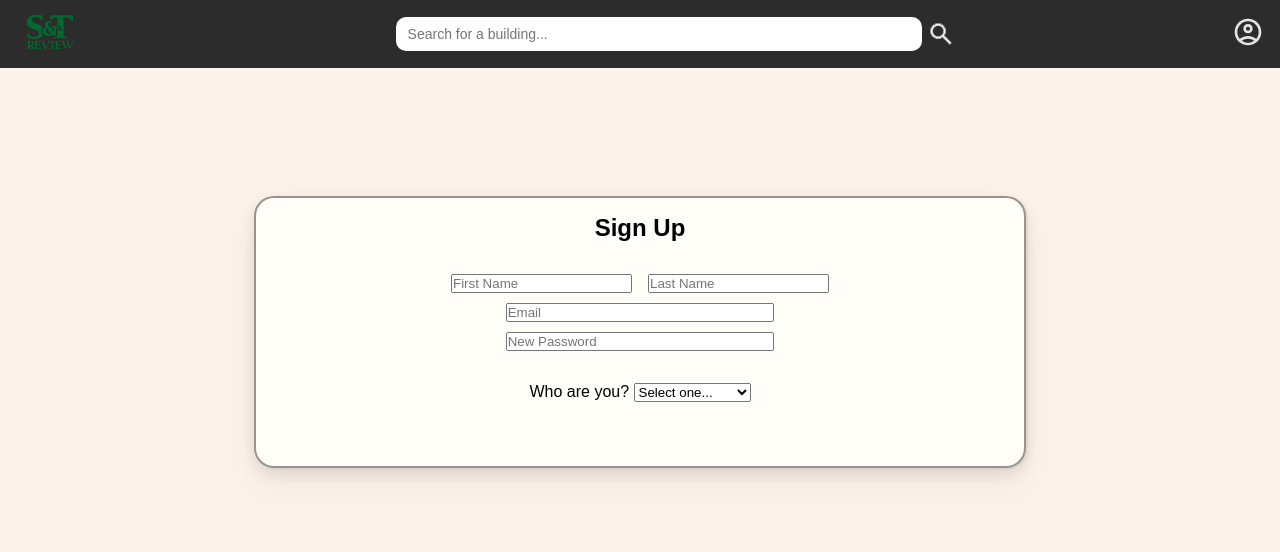
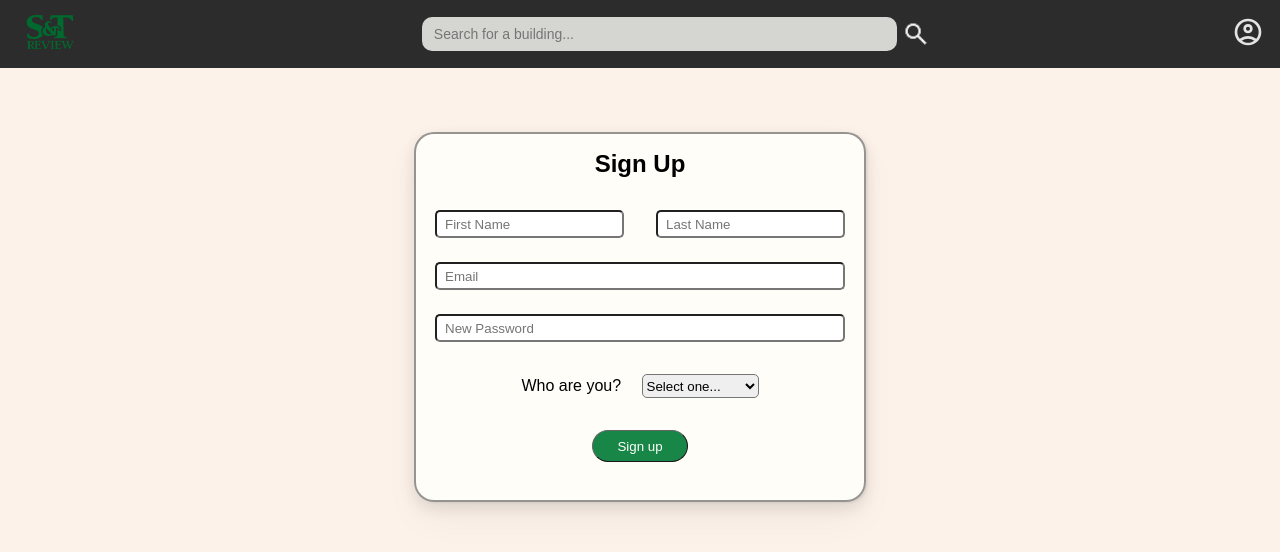
Before and after one commit to lukeball1/DatabasesProject, a React (Vite) app in the folder Client/: page /signup in a window 1280 px wide. Shown: the top 552 px of the page. Built offline with nearby package versions, Linux system fonts and the light colour scheme.

Commit message:
Completed styling for sign up page

```diff
--- a/Client/src/Components/Navbar/Navbar.css
+++ b/Client/src/Components/Navbar/Navbar.css
@@ -12,7 +12,7 @@
     display: flex;
     align-items: center;
     height: 45%;
-    width: 50%;
+    width: 45%;
     gap: 0.35rem;
     /* border: 1px solid blue; */
 }
@@ -26,12 +26,14 @@
     font-size: 14px;
     font-family:Arial, Helvetica, sans-serif;
     margin-left: 9%;
+    background-color: rgb(255, 255, 251, 0.8);
 }
 
 
 .search img{
     height: 90%;
     width: 1.rem;
+    cursor: pointer;
 }
 
 .logo{
--- a/Client/src/Pages/Login/Login.css
+++ b/Client/src/Pages/Login/Login.css
@@ -67,7 +67,7 @@
     height: 2rem;
     color: white;
     background-color: #007A33;
-    opacity: 80%;
+    opacity: 90%;
 }
 
 .input-fields button:hover{
--- a/Client/src/Pages/Signup/Signup.css
+++ b/Client/src/Pages/Signup/Signup.css
@@ -1,17 +1,21 @@
 .signup{
     margin: auto;
-    margin-top: 10%;
-    padding-bottom: 5%;
+    margin-top: 5%;
+    padding-bottom: 3%;
     display: flex;
     flex-direction: column;
     align-items: center;
     gap: 2rem;
     border-radius: 20px;
-    width: 60%;
+    width: 35%;
     border: 2px solid rgba(44, 44, 44, 0.5);
     background-color: rgb(255, 255, 251, 0.8);
     box-shadow: 2px 1px 2px rgba(0,0,0,0.06), 0 6px 16px rgba(0,0,0,0.10), 0 18px 36px rgba(0,0,0,0.04);
-
+}
+@media(width < 750px){
+    .signup{
+        width: 60%;
+    }
 }
 
 .signup h2{
@@ -21,17 +25,79 @@
 .basic-info{
     display:flex;
     flex-direction: column;
-    align-items: center;
-    gap: 10px;
+    align-items: left;
+    gap: 1.5rem;
 }
 
 .basic-info input{
-    width: 70%;
+
+    font-family: Arial, Helvetica, sans-serif;
+    border-radius: 5px;
+    border-color: 1px solid rgba(44, 44, 44, 0.10);
+    height: 1.5rem;
+    padding-left: 0.5rem;
 }
 
 .names{
     display: inherit;
+    width: inherit;
     flex-direction: row;
+    justify-content: space-between;
+    align-items: center;
+    gap: 2rem;
+}
+
+.role-selection{
+    margin-top: 2rem;
+    margin-bottom: 2rem;
+    display: inherit;
+}
+
+.role-selection select{
+    border-radius: 5px;
+    height: 1.5rem;
+    width: auto;
+    margin-left: 1rem;
+}
+
+.role-selection option{
+    font-family: Arial, Helvetica, sans-serif;
+}
+
+.signup button{
+    border-width: 0.5px;
+    border-radius: 25px;
+    width: 6rem;
+    height: 2rem;
+    color: white;
+    background-color: #007A33;
+    opacity: 90%;
+}
+
+.signup button:hover{
+    scale: 1.05;
+    background-color: #154734;
+    transition: 0.5s;
+}
+
+.role-section{
+    display: flex;
+    flex-direction: column;
+    align-items: left;
     gap: 1rem;
+    margin-top: 5%;
+}
 
+.role-section input{
+    font-family: Arial, Helvetica, sans-serif;
+    border-radius: 5px;
+    border-color: 1px solid rgba(44, 44, 44, 0.10);
+    height: 1.5rem;
+    padding-left: 0.5rem;
 }
+
+#staffYear{
+    margin: auto;
+    width: 5rem;
+    align-items: center;
+}
--- a/Client/src/Pages/Signup/Signup.jsx
+++ b/Client/src/Pages/Signup/Signup.jsx
@@ -25,6 +25,7 @@ function Signup () {
         <div className="signup">
             <h2>Sign Up</h2>
 
+            <form>
                 <div className="basic-info">
                     <div className="names">
                         <input type="text" placeholder="First Name"/>
@@ -103,8 +104,8 @@ function Signup () {
                                 <input type="text" placeholder="Department" />
                                 <input type="text" placeholder="Office Number" />
                                 <label>What year did you start at S&T?</label>
-                            <select>
-                                <option value="">Year</option>
+                                <select id="staffYear">
+                                    <option value="" >Year</option>
                                     {staffYears.map((y) => (
                                         <option key={y} value={y}>
                                             {y}
@@ -129,8 +130,9 @@ function Signup () {
                             </motion.div>
                             )}
                     </AnimatePresence>
-
                 </div>
+                <button>Sign up</button>
+            </form>
         </div>
     )
 }
```
Lines whose indentation alone changed are shown as unchanged.
